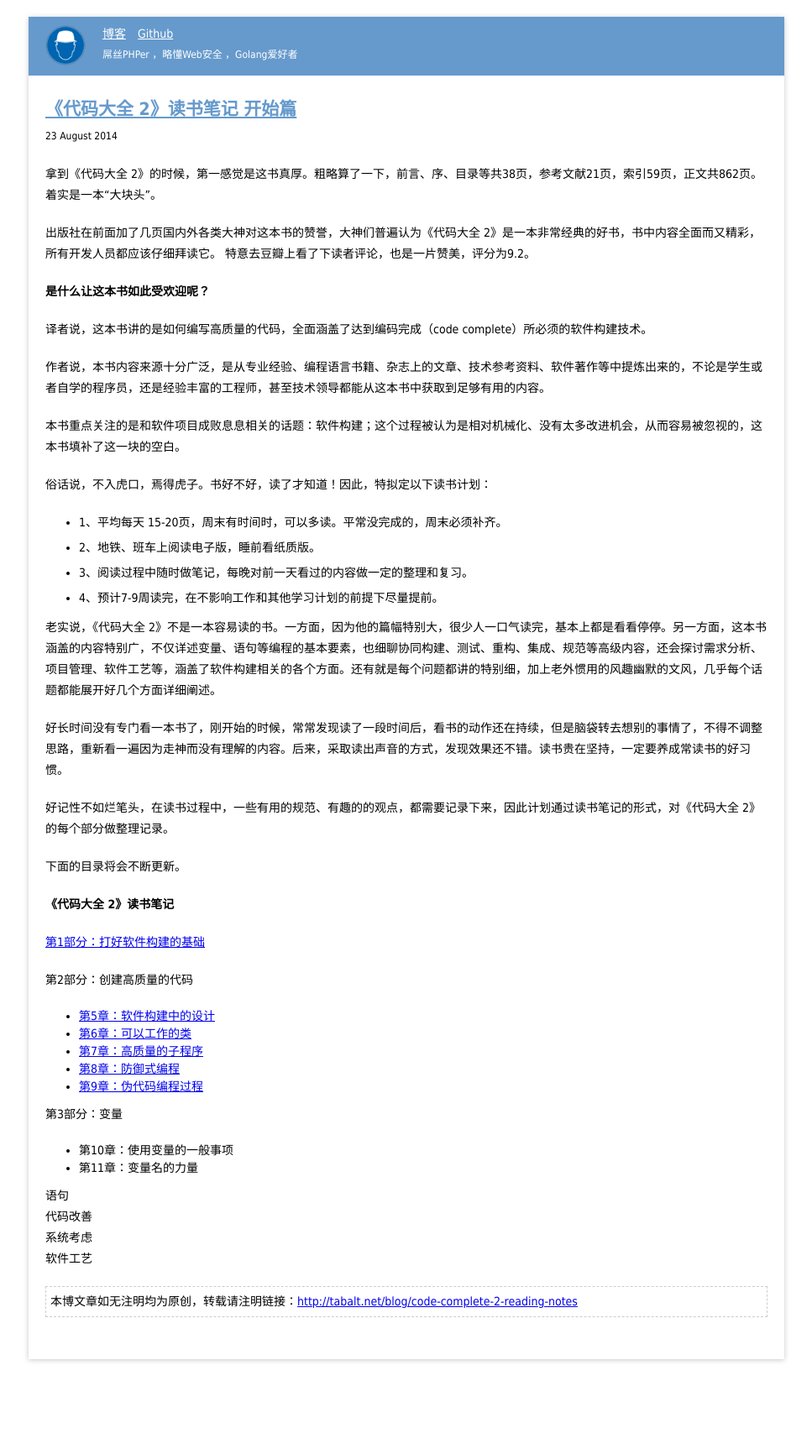
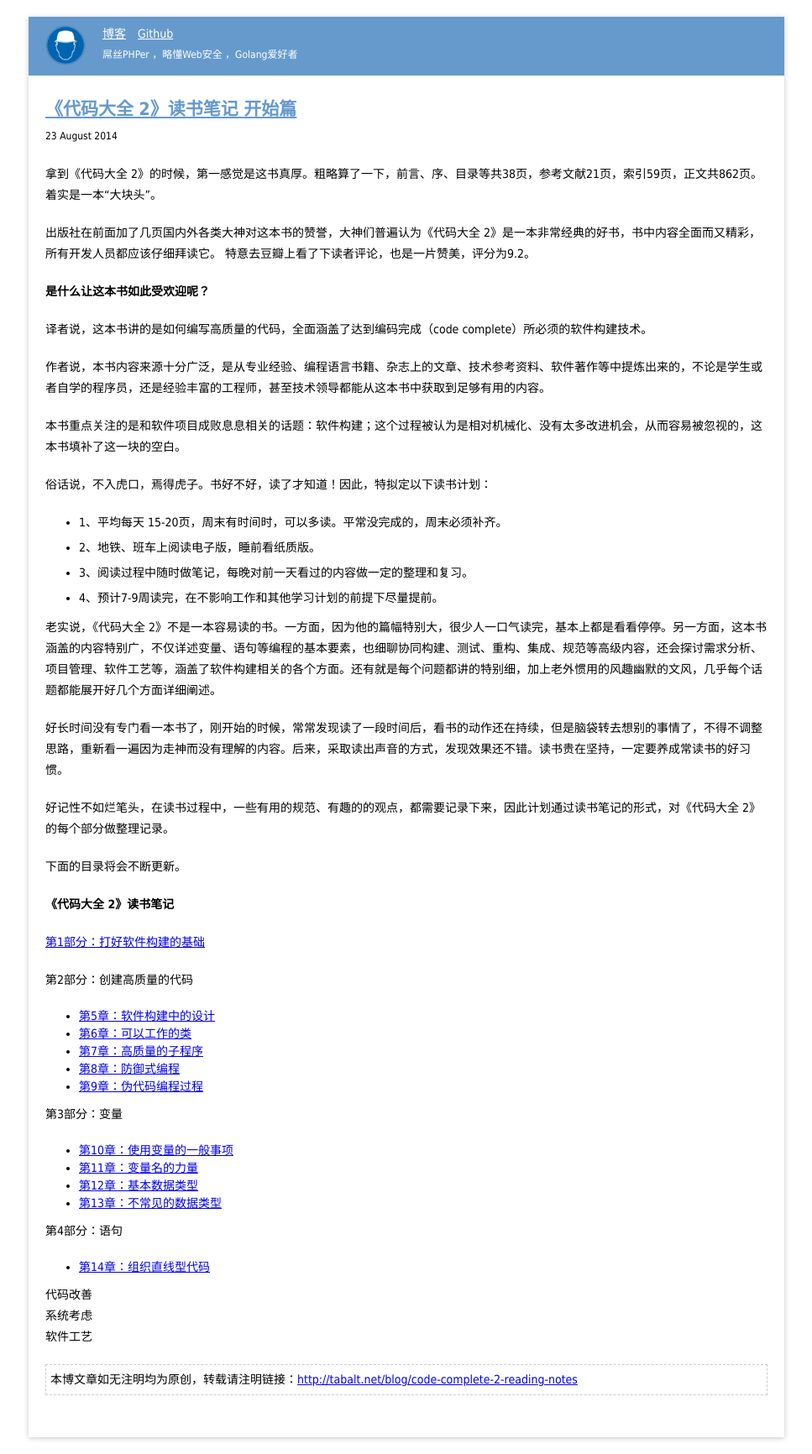
Before and after one commit to tabalt/tabalt.github.io, a Jekyll site: the page built from _posts/code-complete-2/2014-08-23-code-complete-2-reading-notes.md, in a window 1280 px wide. Shown: the whole page at 84% size, without its empty margins (156-1123 px from the left). Built offline with Jekyll 4.4.1, drawn with Linux system fonts in a browser that asks for light colours; Markdown is read by kramdown in place of the engine named in the settings; comment, search, counter and statistics services are not loaded; before the commit the page ends 1639 px from its top, so only the background shows below that.

Commit message:
Update 2014-08-23-code-complete-2-reading-notes.md

```diff
--- a/_posts/code-complete-2/2014-08-23-code-complete-2-reading-notes.md
+++ b/_posts/code-complete-2/2014-08-23-code-complete-2-reading-notes.md
@@ -59,10 +59,15 @@ categories: 博文
 
   第3部分：变量
 
-  * 第10章：使用变量的一般事项
-  * 第11章：变量名的力量
+  * [第10章：使用变量的一般事项](http://tabalt.net/blog/cc2-general-issues-in-using-variables/)
+  * [第11章：变量名的力量](http://tabalt.net/blog/cc2-the-power-of-variable-names/)
+  * [第12章：基本数据类型](http://tabalt.net/blog/cc2-fundamental-data-type/)
+  * [第13章：不常见的数据类型](http://tabalt.net/blog/cc2-unusual-data-types/)
 
-  语句
+  第4部分：语句
+
+  * [第14章：组织直线型代码](http://tabalt.net/blog/cc2-organizing-straight-line-code/)
+
   代码改善
   系统考虑
   软件工艺
```
